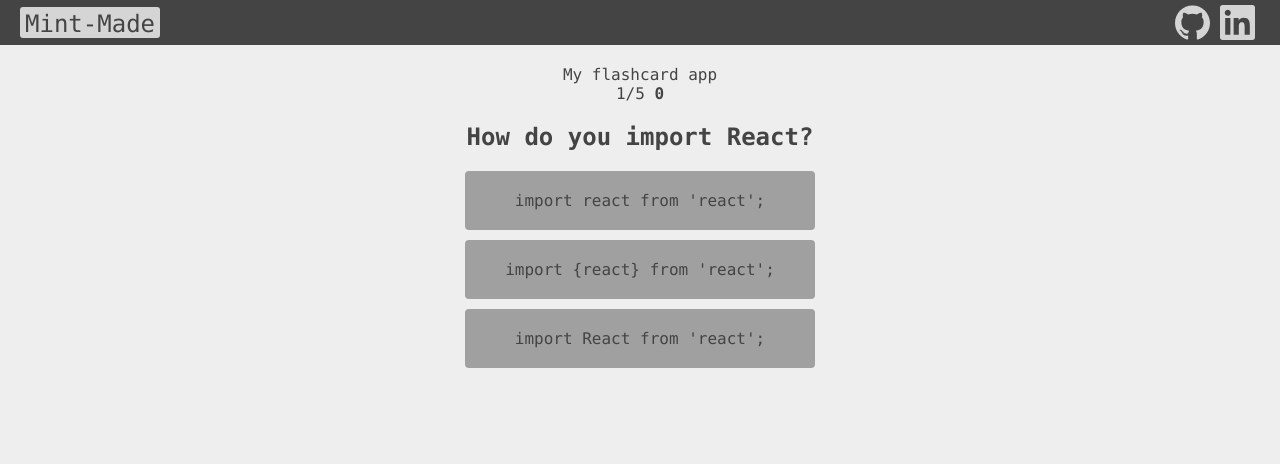
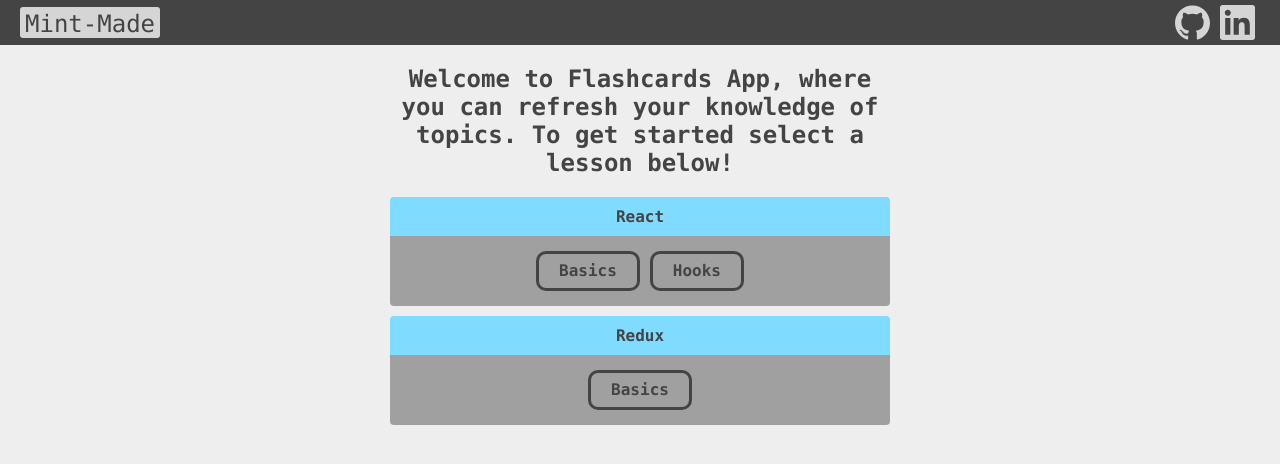
Before and after one commit to mint-made/flashcards, a React (Create React App) app: page / in a window 1280 px wide. Shown: the top 464 px of the page. Built offline with nearby package versions, Linux system fonts and the light colour scheme.

Commit message:
landing page with lesson selection menu

```diff
--- a/src/App.js
+++ b/src/App.js
@@ -1,15 +1,28 @@
-import React from "react";
+import React, { useState } from "react";
 import Questions from "./components/Questions";
 import Navbar from "./components/Navbar";
+import TopicsMenu from "./components/TopicsMenu";
 import topics from "./data/data";
 import "./style.css";
 
 const App = () => {
+  const [flashcardsActive, setFlashcardsActive] = useState(false);
+
+  const topicSelectedCallback = () => {
+    console.log("topic selected");
+  };
+
   return (
     <div className="container">
       <Navbar />
-      <div>My flashcard app</div>
-      <Questions topic={topics.react.basics} />
+      {flashcardsActive ? (
+        <Questions topic={topics.react[0].questions} />
+      ) : (
+        <TopicsMenu
+          topicSelectedCallback={topicSelectedCallback}
+          topics={topics}
+        />
+      )}
     </div>
   );
 };
--- /dev/null
+++ b/src/components/Progress.js
@@ -0,0 +1,43 @@
+import React from "react";
+import tick from "../images/tick.svg";
+import cross from "../images/cross.svg";
+
+const Progress = ({ progress, duration, results }) => {
+  // Calculates the percentage width the progress bar should display
+  const percentProgress = () => {
+    const percentNum = (progress / duration) * 100;
+    return percentNum.toString() + "%";
+  };
+  // Dispalys ticks or crosses if the user gets answers right or wrong
+  const displayResults = results.map((result, index) => {
+    return result ? (
+      <img className="icon" src={tick} alt="tick" key={`icon-${index}`} />
+    ) : (
+      <img className="icon" src={cross} alt="cross" key={`icon-${index}`} />
+    );
+  });
+
+  // Modifies the border radius if progress bar is complete
+  const borderRadius = () => {
+    console.log(progress, duration);
+    if (progress !== duration) {
+      return "6px 0px 0px 6px";
+    } else {
+      return "6px 6px 6px 6px";
+    }
+  };
+
+  return (
+    <React.Fragment>
+      <div className="progress-bar">
+        <div
+          className="progress"
+          style={{ width: percentProgress(), borderRadius: borderRadius() }}
+        ></div>
+      </div>
+      <div className="results-display">{displayResults}</div>
+    </React.Fragment>
+  );
+};
+
+export default Progress;
--- a/src/components/Questions.js
+++ b/src/components/Questions.js
@@ -1,4 +1,5 @@
 import React, { useState } from "react";
+import Progress from "./Progress";
 
 // Question>> text/decription/ answers>> text/correct
 
@@ -6,17 +7,17 @@
   const [questionAnswered, setQuestionAnswered] = useState(false);
   const [selectedAnswer, setSelectedAnswer] = useState("");
   const [progress, setProgress] = useState(0);
-  const [score, setScore] = useState(0);
+  const [results, setResults] = useState([]);
 
   // Event callback when the user clicks one of the answers
   const answerClicked = (answer) => {
     setQuestionAnswered(true);
     setSelectedAnswer(answer);
-    if (answer.correct) {
-      setScore(score + 1);
-    }
+    answer.correct
+      ? setResults((results) => [...results, 1])
+      : setResults((results) => [...results, 0]);
   };
-
+  console.log(results);
   // Event callback when the user wants to progress to the next question
   const nextQuestion = () => {
     console.log("nextQuestion");
@@ -51,8 +52,13 @@
   );
 
   return (
-    <div className="question-container">
-      {progress + 1}/{topic.length} <b>{score}</b>
+    <div className="center-container">
+      <Progress
+        progress={progress + 1}
+        duration={topic.length}
+        results={results}
+      />
+
       <h2>{topic[progress].text}</h2>
       {questionAnswered ? answerFeedback : answers}
       {questionAnswered ? (
--- /dev/null
+++ b/src/components/TopicsMenu.js
@@ -0,0 +1,31 @@
+import React from "react";
+
+const TopicsMenu = ({ topics }) => {
+  const list = topics.map((topic) => {
+    const lessons = topic.lessons.map((lesson) => {
+      return (
+        <div key={`${topic.name}-${lesson.name}`} className="btn btn-lessons">
+          {lesson.name}
+        </div>
+      );
+    });
+    return (
+      <div key={topic.name}>
+        <div className="topic-name font-bold bg-blue">{topic.name}</div>
+        <div className="topic-lessons-container bg-grey">{lessons}</div>
+      </div>
+    );
+  });
+  console.log(list);
+  return (
+    <div class="topic-menu-container">
+      <h2 class="header">
+        Welcome to Flashcards App, where you can refresh your knowledge of
+        topics. To get started select a lesson below!
+      </h2>
+      {list}
+    </div>
+  );
+};
+
+export default TopicsMenu;
--- a/src/data/data.js
+++ b/src/data/data.js
@@ -1,6 +1,10 @@
-const topics = {
-  react: {
-    basics: [
+const topics = [
+  {
+    name: "React",
+    lessons: [
+      {
+        name: "Basics",
+        questions: [
           {
             text: "How do you import React?",
             description: "React is the default export of the 'react' package.",
@@ -39,7 +43,8 @@
             ],
           },
           {
-        text: "Create an anchor element in React with the text 'Contact us'.",
+            text:
+              "Create an anchor element in React with the text 'Contact us'.",
             description: "",
             answers: [
               {
@@ -57,7 +62,8 @@
             ],
           },
           {
-        text: "Complete the code such that the link has the class 'primary'.",
+            text:
+              "Complete the code such that the link has the class 'primary'.",
             codeSnippet: `
         import React from "React";
         const link = React.createElement("a", __________ , "Contact us");
@@ -98,7 +104,61 @@
           },
         ],
       },
-};
+      {
+        name: "Hooks",
+        questions: [
+          {
+            text:
+              "In functional components, which hook is used to manage State?",
+            description: "",
+            answers: [
+              {
+                text: "useState",
+                correct: true,
+              },
+              {
+                text: "useEffect",
+                correct: false,
+              },
+              {
+                text: "useContext",
+                correct: false,
+              },
+            ],
+          },
+        ],
+      },
+    ],
+  },
+  {
+    name: "Redux",
+    lessons: [
+      {
+        name: "Basics",
+        question: [
+          {
+            text: "test question",
+            description: "test",
+            answers: [
+              {
+                text: "a",
+                correct: true,
+              },
+              {
+                text: "b",
+                correct: false,
+              },
+              {
+                text: "c",
+                correct: false,
+              },
+            ],
+          },
+        ],
+      },
+    ],
+  },
+];
 
 export default topics;
 
--- a/src/style.css
+++ b/src/style.css
@@ -1,3 +1,6 @@
+html {
+  overflow-y: scroll;
+}
 body {
   font-family: consolas, "Liberation Mono", courier, monospace;
   background-color: #eee;
@@ -10,9 +13,12 @@
   flex-direction: column;
   height: 100vh;
 }
-.question-container {
+
+/* Questions component */
+.center-container {
   text-align: center;
   padding: 0px 10px;
+  width: 95%;
 }
 .answers {
   padding: 20px 40px;
@@ -27,6 +33,26 @@
   padding: 10px 20px;
   border-radius: 4px;
   margin-bottom: 10px;
+}
+
+/* ProgressBar component */
+.progress-bar {
+  border-radius: 6px;
+  display: flex;
+  background-color: #dddddd;
+  margin-bottom: 5px;
+}
+.progress {
+  background-color: #42d823;
+  height: 10px;
+}
+.icon {
+  width: 35px;
+  height: 35px;
+}
+.results-display {
+  height: 40px;
+  border-radius: 6px;
 }
 
 /*Utility*/
@@ -44,6 +70,18 @@
 }
 .bg-blue {
   background-color: rgb(127, 219, 255);
+}
+.border-radius-left {
+  border-radius: 6px 0px 0px 6px;
+}
+.border-radius {
+  border-radius: 6px 6px 6px 6px;
+}
+.font-bold {
+  font-weight: 700;
+}
+.header {
+  margin-top: 0px;
 }
 
 /* buttons */
@@ -69,6 +107,27 @@
 .btn:hover {
   background-color: #444444;
   color: #eee;
+}
+
+/*TopicsMenus*/
+.topic-menu-container {
+  max-width: 500px;
+  text-align: center;
+}
+.topic-name {
+  padding: 10px 20px;
+  border-radius: 4px 4px 0px 0px;
+}
+.topic-lessons-container {
+  padding: 10px 20px;
+  border-radius: 0px 0px 4px 4px;
+  margin-bottom: 10px;
+}
+.btn-lessons {
+  margin: 5px;
+  background-color: rgb(160, 160, 160);
+  border: 3px solid #444444;
+  color: #444444;
 }
 
 /*Navbar css*/
```
Also changed, not shown: src/components/ProgressBar.js (deleted), src/images/cross.svg (added), src/images/tick.svg (added). Lines whose indentation alone changed are shown as unchanged.
